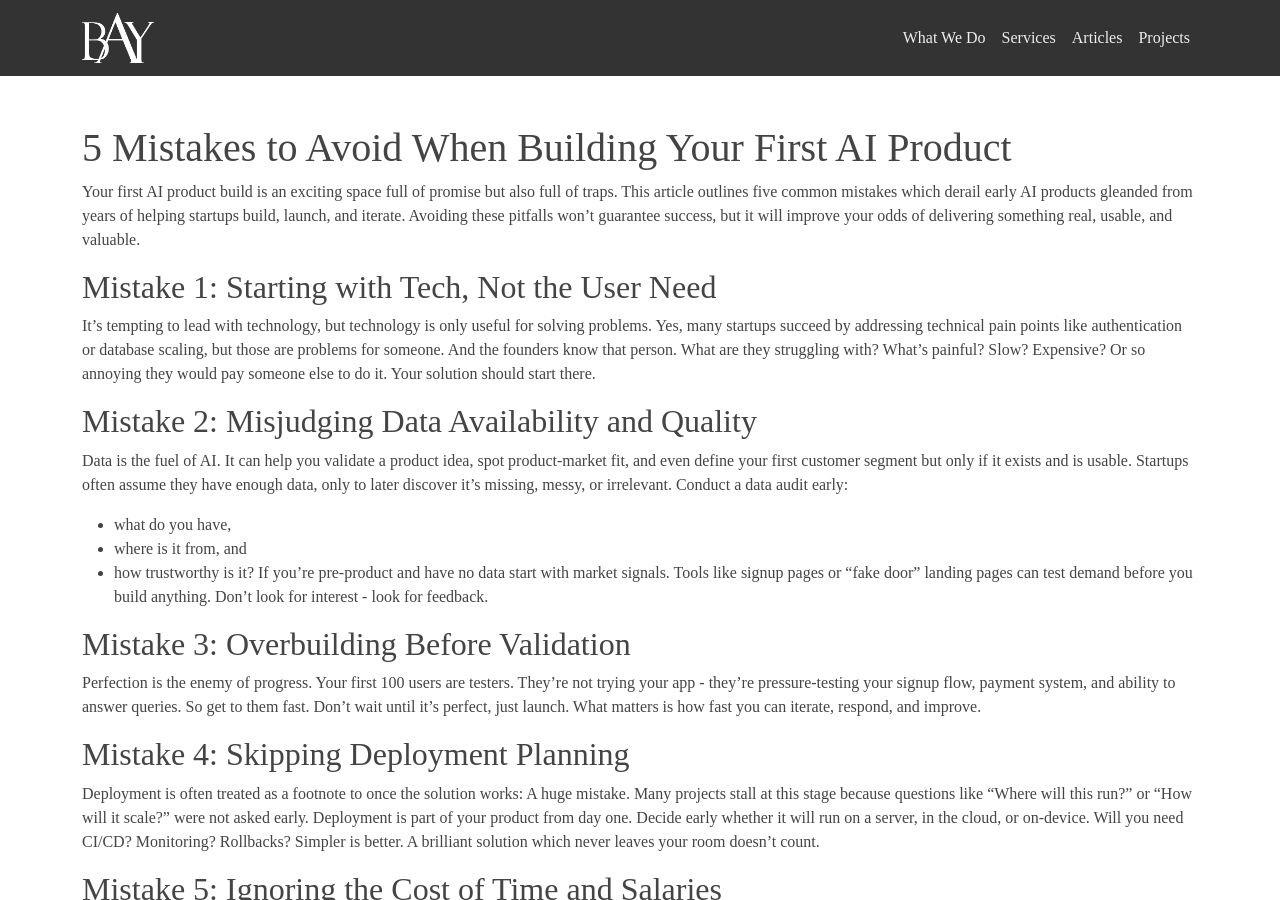
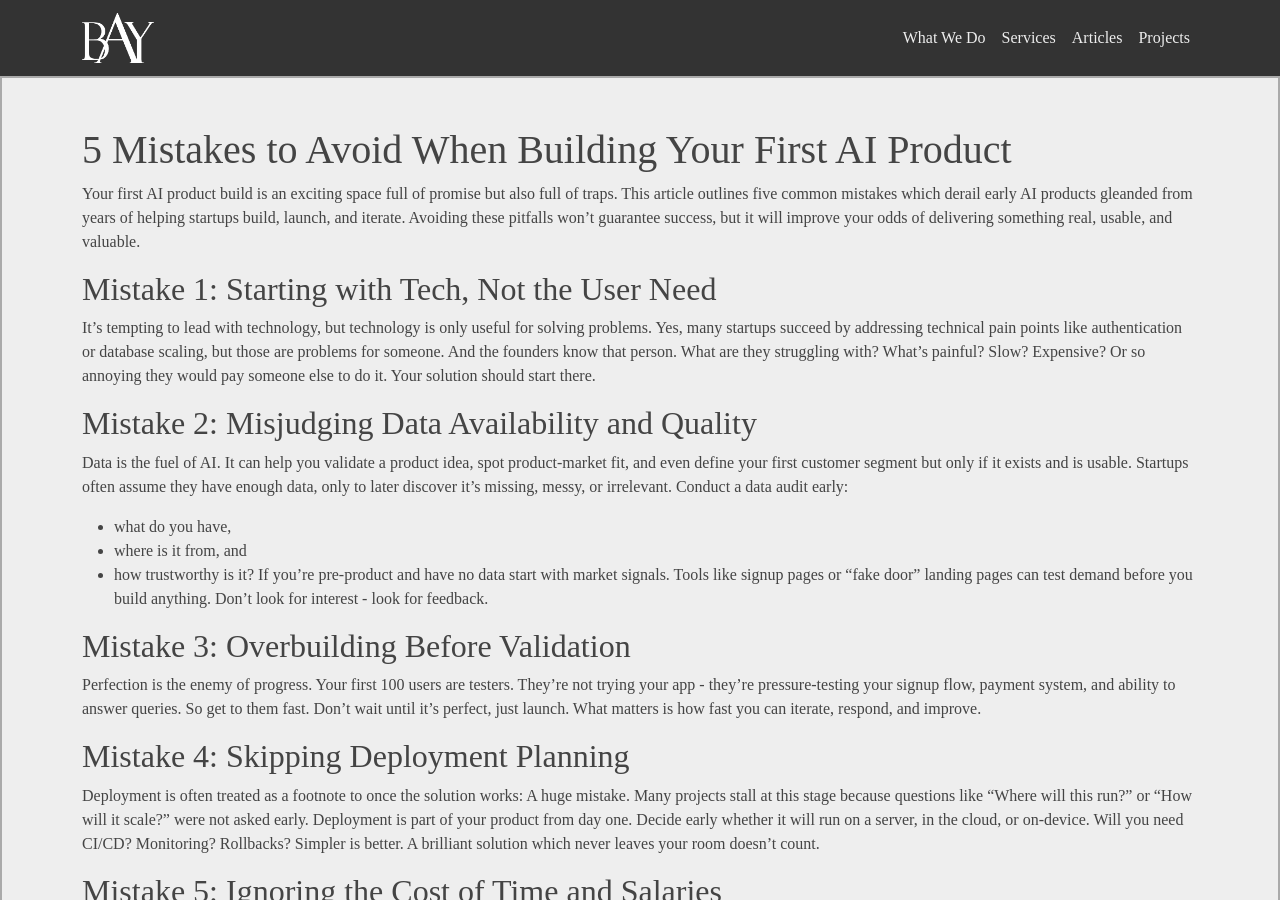
Before and after one commit to bayinfosys/bayinfosys.github.io, a Jekyll site: the page built from _posts/2026-01-01-14-5-mistakes-to-avoid.md, in a window 1280 px wide and 900 px high. Built offline with Jekyll 4.4.1, drawn with Linux system fonts in a browser that asks for light colours.

Commit message:
updated article template

```diff
--- a/_layouts/article.html
+++ b/_layouts/article.html
@@ -17,8 +17,8 @@ layout: default
 }
 </script>
 
-<main class="container py-5">
-  <article class="article-body">
+<section class="py-5 section-light">
+  <article class="container">
     {{ content }}
   </article>
 
@@ -26,4 +26,4 @@ layout: default
   <p class="text-muted">
     Questions about this? <a href="/#contact-us">Get in touch.</a>
   </p>
-</main>
+</section>
```
